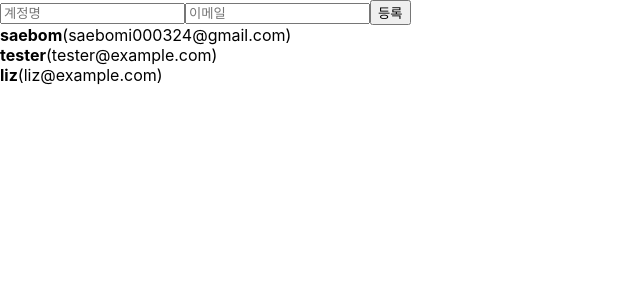
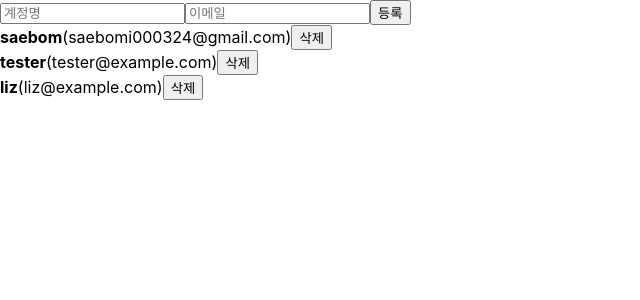
Before and after one commit to saebomi/begin-react, a React (Create React App) app: page / in a window 1280 px wide. Shown: the top 300 px of the page, without its empty margins (0-640 px from the left). Built offline with nearby package versions, Linux system fonts and the light colour scheme.

Commit message:
배열에 항목제거하기

```diff
--- a/src/UserList.js
+++ b/src/UserList.js
@@ -1,17 +1,18 @@
 import React from 'react';
 
-function User({ user }){
+function User({ user, onRemove }){
     return(
         <div>
             <b>{user.username}</b><span>({user.email})</span>
+            <button onClick={() => onRemove(user.id)}>삭제</button>
         </div>
     );
 }
-function UserList({users}) {
+function UserList({users, onRemove}) {
     return(
         <div>
                 {users.map(user =>(
-                    <User user={user} key={user.id}/>
+                    <User user={user} key={user.id} onRemove={onRemove}/>
                 ))}
                 {/*<User user={users[0]} />
                 <User user={users[1]} />
```
